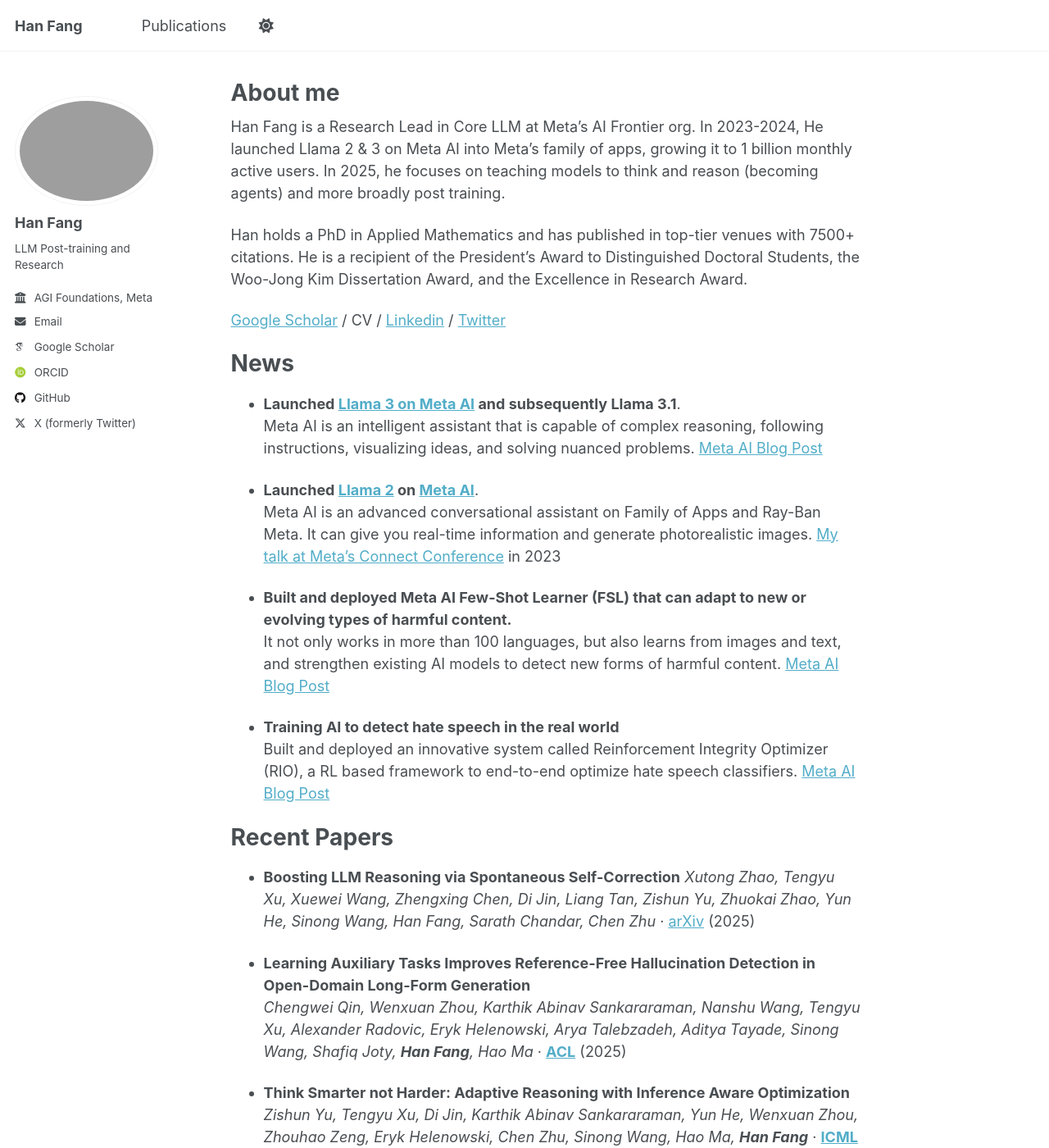
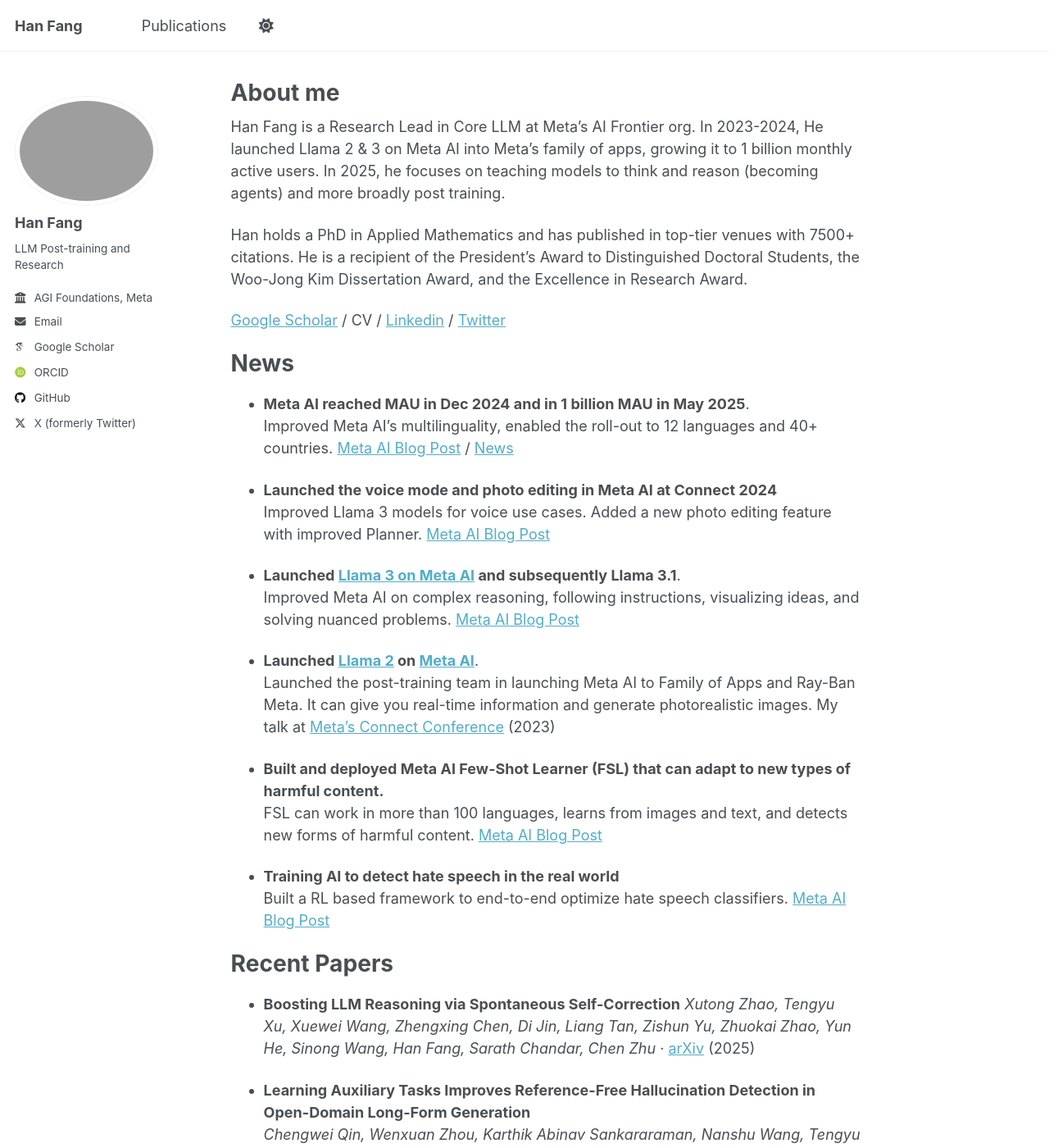
Before and after one commit to hanfang/hanfang.github.io, a Jekyll site: the page built from _pages/about.md, in a window 1280 px wide and 1400 px high. Shown: the whole window at 82% size. Built offline with Jekyll 4.4.1, drawn with Linux system fonts in a browser that asks for light colours; some web fonts are replaced; a script that is not in the unit is left out.

Commit message:
Update about.md

```diff
--- a/_pages/about.md
+++ b/_pages/about.md
@@ -17,17 +17,24 @@
 
 News
 ======
+
+* **Meta AI reached MAU in Dec 2024 and in 1 billion MAU in May 2025**.
+  Improved Meta AI's multilinguality, enabled the roll-out to 12 languages and 40+ countries. [Meta AI Blog Post](https://ai.meta.com/blog/future-of-ai-built-with-llama/) / [News](https://techcrunch.com/2025/05/29/meta-ai-now-has-1b-monthly-active-users/)
+
+* **Launched the voice mode and photo editing in Meta AI at Connect 2024**
+  Improved Llama 3 models for voice use cases. Added a new photo editing feature with improved Planner. [Meta AI Blog Post](https://about.fb.com/news/2024/09/metas-ai-product-news-connect/)
+
 * **Launched [Llama 3 on Meta AI](https://ai.meta.com/blog/meta-llama-3/) and subsequently Llama 3.1**.
-  Meta AI is an intelligent assistant that is capable of complex reasoning, following instructions, visualizing ideas, and solving nuanced problems. [Meta AI Blog Post](https://ai.meta.com/blog/meta-llama-3-1/)
+  Improved Meta AI on complex reasoning, following instructions, visualizing ideas, and solving nuanced problems. [Meta AI Blog Post](https://ai.meta.com/blog/meta-llama-3-1/)
 
 * **Launched [Llama 2](https://about.fb.com/news/2023/09/introducing-ai-powered-assistants-characters-and-creative-tools/) on [Meta AI](https://www.meta.ai/)**.
-  Meta AI is an advanced conversational assistant on Family of Apps and Ray-Ban Meta. It can give you real-time information and generate photorealistic images. [My talk at Meta's Connect Conference](https://developers.facebook.com/videos/2023/building-metas-next-generation-ai-product-experiences-with-llama/) in 2023
+  Launched the post-training team in launching Meta AI to Family of Apps and Ray-Ban Meta. It can give you real-time information and generate photorealistic images. My talk at [Meta's Connect Conference](https://developers.facebook.com/videos/2023/building-metas-next-generation-ai-product-experiences-with-llama/) (2023)
 
-* **Built and deployed Meta AI Few-Shot Learner (FSL) that can adapt to new or evolving types of harmful content.**
-  It not only works in more than 100 languages, but also learns from images and text, and strengthen existing AI models to detect new forms of harmful content. [Meta AI Blog Post](https://ai.meta.com/blog/harmful-content-can-evolve-quickly-our-new-ai-system-adapts-to-tackle-it/)
+* **Built and deployed Meta AI Few-Shot Learner (FSL) that can adapt to new types of harmful content.**
+  FSL can work in more than 100 languages, learns from images and text, and detects new forms of harmful content. [Meta AI Blog Post](https://ai.meta.com/blog/harmful-content-can-evolve-quickly-our-new-ai-system-adapts-to-tackle-it/)
 
 * **Training AI to detect hate speech in the real world**
-  Built and deployed an innovative system called Reinforcement Integrity Optimizer (RIO), a RL based framework to end-to-end optimize hate speech classifiers. [Meta AI Blog Post](https://ai.meta.com/blog/training-ai-to-detect-hate-speech-in-the-real-world/)
+  Built a RL based framework to end-to-end optimize hate speech classifiers. [Meta AI Blog Post](https://ai.meta.com/blog/training-ai-to-detect-hate-speech-in-the-real-world/)
 
 Recent Papers
 ======
```
